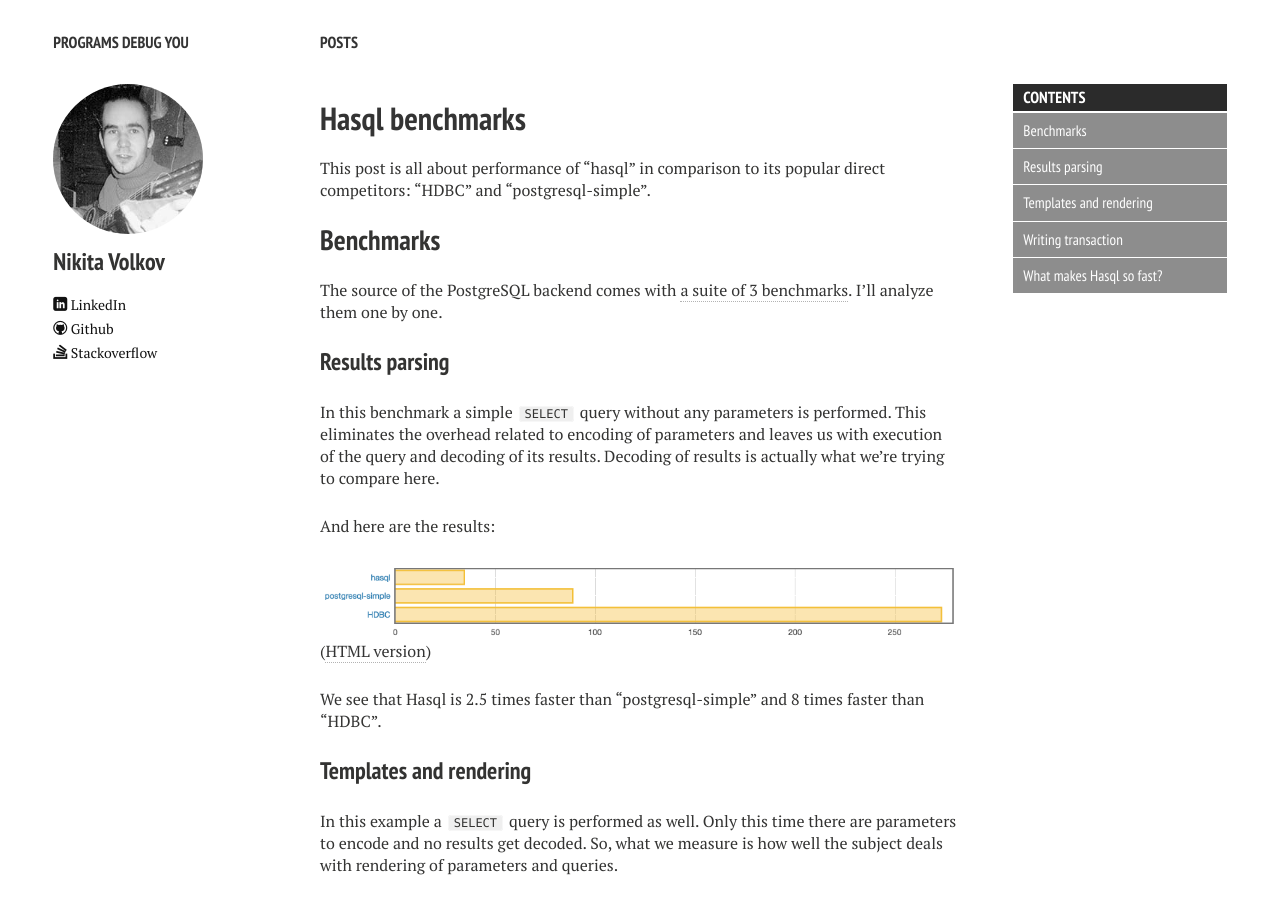
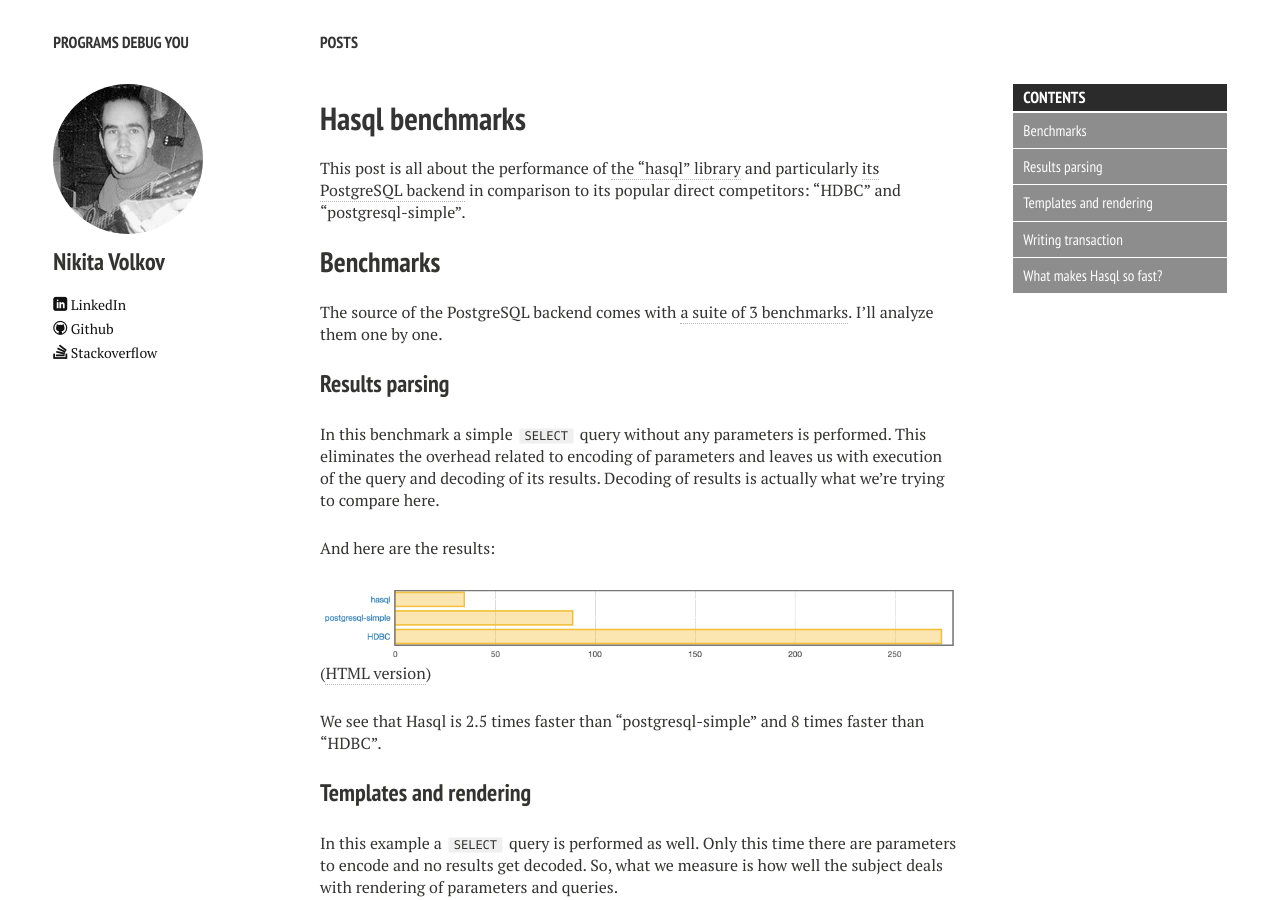
Before and after one commit to nikita-volkov/nikita-volkov.github.io, a Jekyll site: the page built from _posts/2014-11-10-hasql-benchmarks.md, in a window 1280 px wide and 900 px high. Built offline with Jekyll 4.4.1, drawn with Linux system fonts in a browser that asks for light colours; nearby versions of some CDN libraries; comment, search, counter and statistics services are not loaded.

Commit message:
Corrections

```diff
--- a/_posts/2014-11-10-hasql-benchmarks.md
+++ b/_posts/2014-11-10-hasql-benchmarks.md
@@ -17,7 +17,7 @@ comments: true
   </div>
 </section><!-- /#table-of-contents -->
 
-This post is all about performance of "hasql" in comparison to its popular direct competitors: "HDBC" and "postgresql-simple".
+This post is all about the performance of [the "hasql" library](http://hackage.haskell.org/package/hasql) and particularly [its PostgreSQL backend](http://hackage.haskell.org/package/hasql-postgres) in comparison to its popular direct competitors: "HDBC" and "postgresql-simple".
 
 ## Benchmarks
 
```
